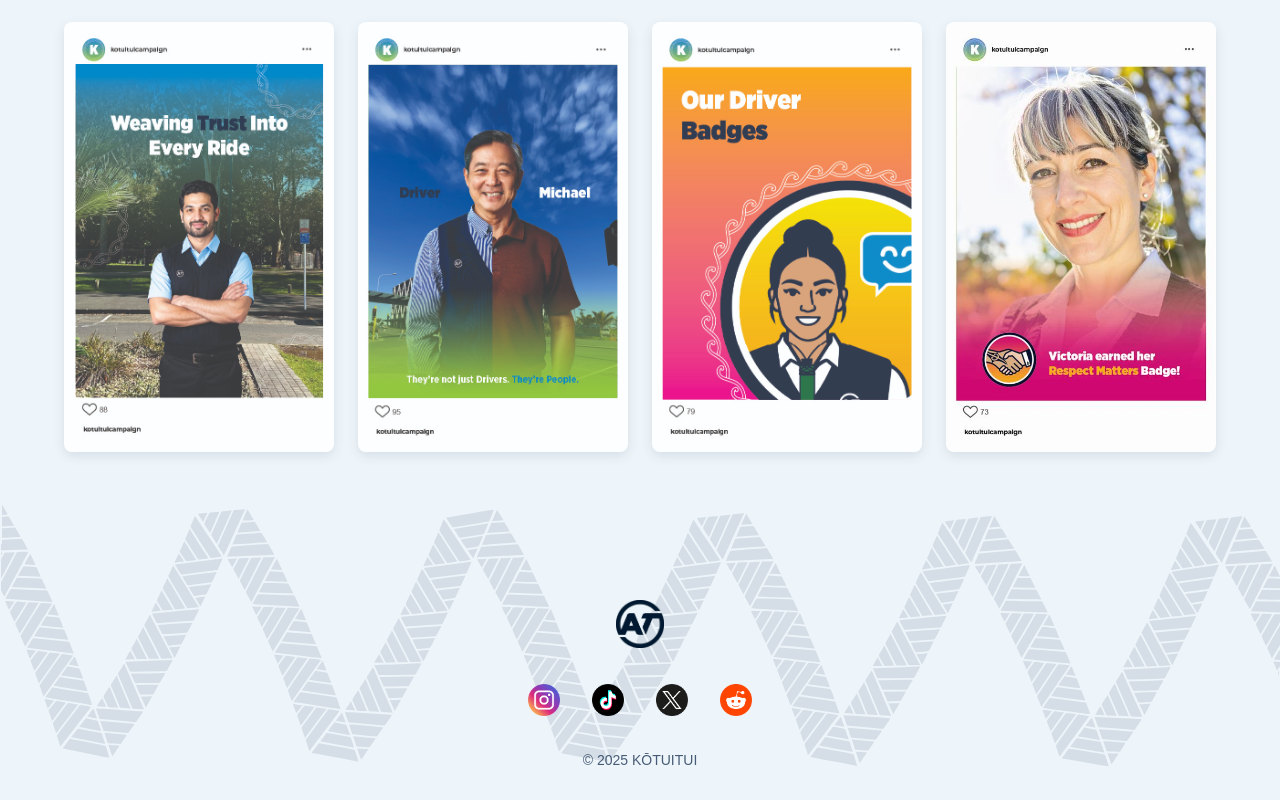
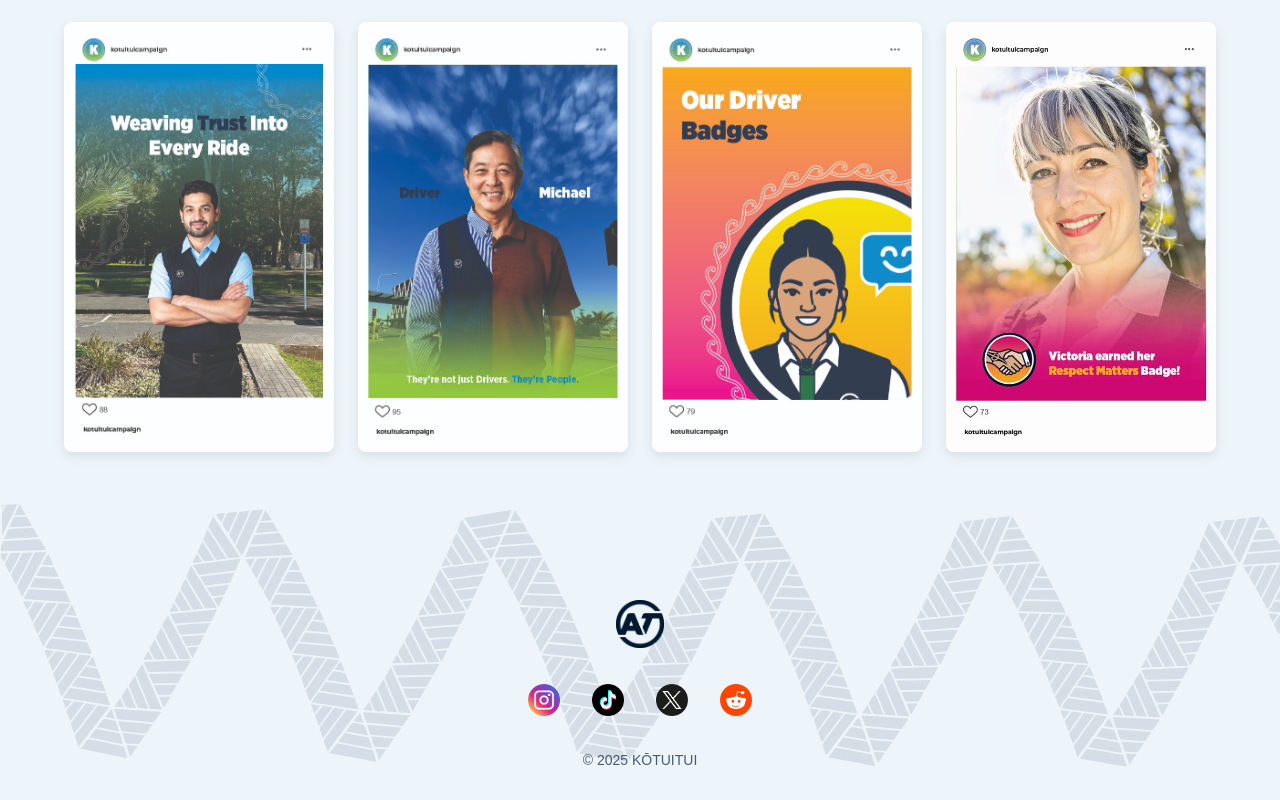
Before and after one commit to SA5GI/kotuitui-website, a plain HTML site: page index.html in a window 1280 px wide. Shown: the part 5658-6458 px from the top of the page. Drawn offline with nearby package versions, Linux system fonts and the light colour scheme; a web font is replaced by a local one.

Commit message:
slight hift footer

```diff
--- a/css/style.css
+++ b/css/style.css
@@ -712,7 +712,7 @@ footer::before {
     height: 100%;
     background-image: url('../img/SVG/footer-pattern1.svg');
     background-repeat: repeat-x;
-    background-position: -50px 0px;
+    background-position: -32px 0px;
     background-size: auto 90%;
     transform: rotate(1deg);
     opacity: 0.1;
```
